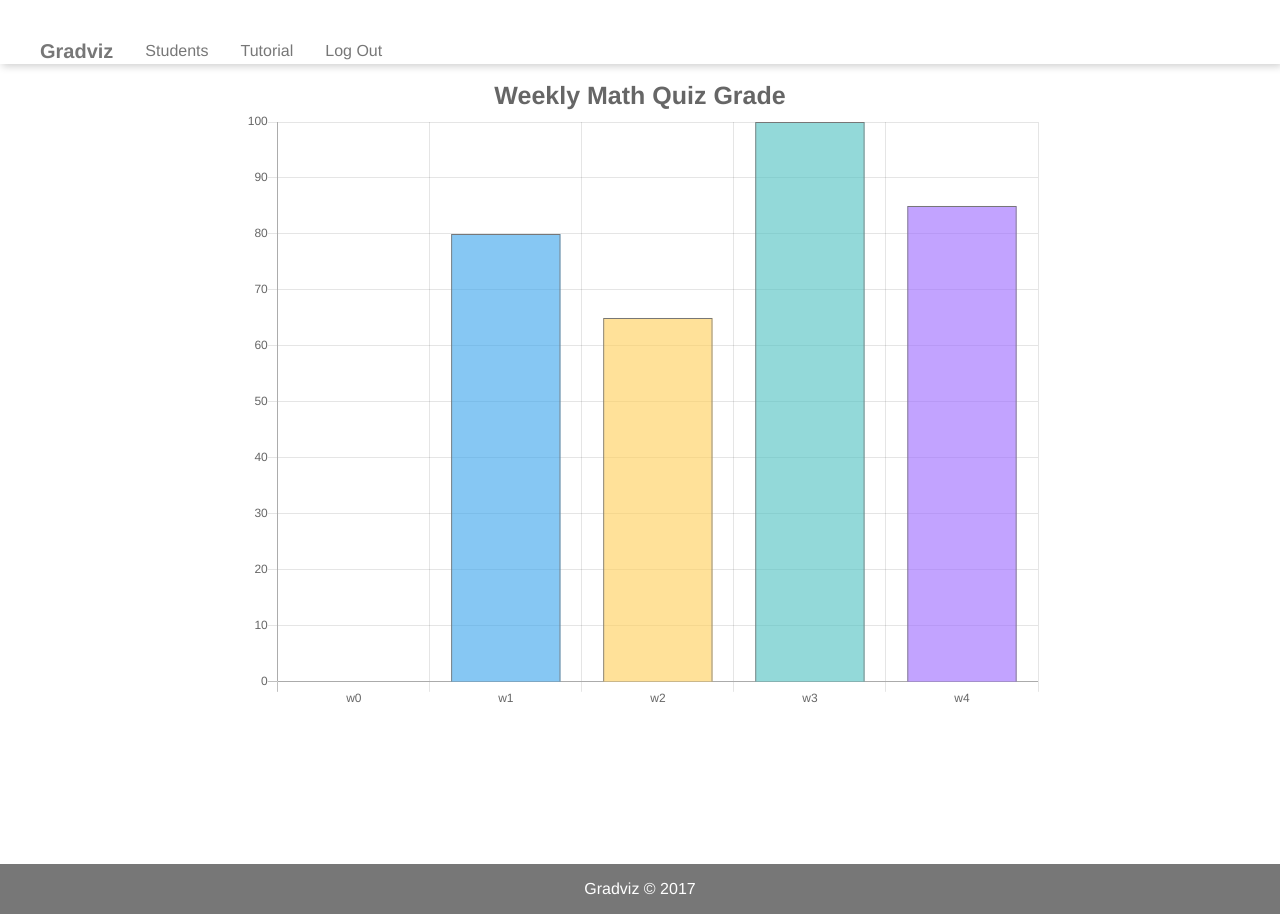
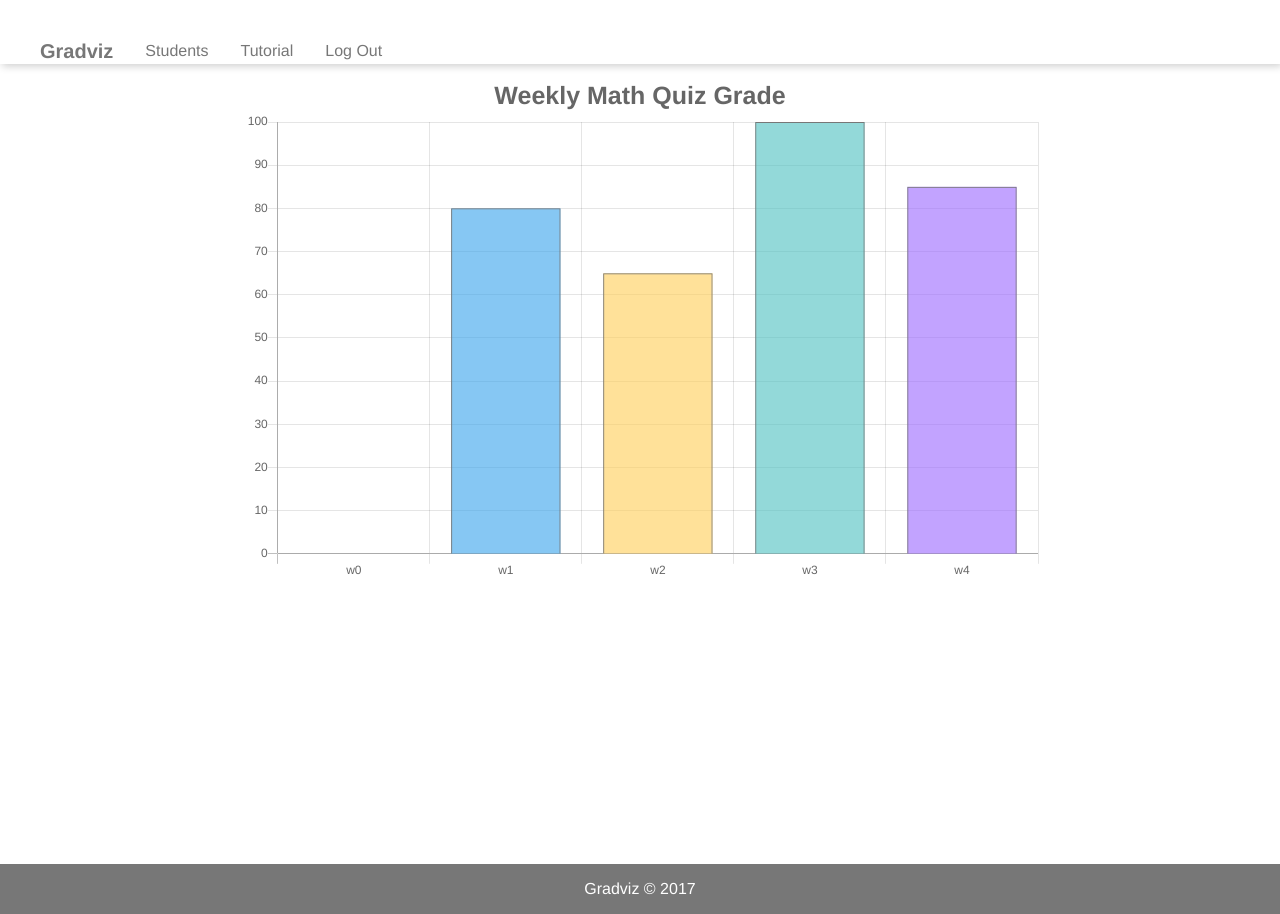
Before and after one commit to fahmifan/grad-viz-react, a React (Create React App) app: page /stats/1 in a window 1280 px wide. Built offline with nearby package versions, Linux system fonts and the light colour scheme.

Commit message:
change height to 400

```diff
--- a/src/containers/Stats/Stats.js
+++ b/src/containers/Stats/Stats.js
@@ -60,7 +60,7 @@ class Stats extends Component {
           data={this.state.chartData}
           options={this.state.options}
           width={700}
-          height={500}
+          height={400}
         />
       </div>
     );
```
